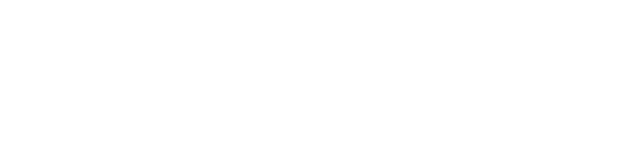
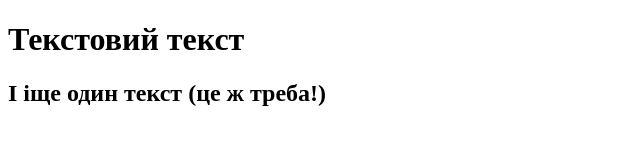
Before and after one commit to Maksym-Plutenko/test-repository, a plain HTML site: page index.html in a window 1280 px wide. Shown: the whole page, without its empty margins (0-640 px from the left). Drawn offline with Linux system fonts and the light colour scheme.

Commit message:
Update index.html

```diff
--- a/index.html
+++ b/index.html
@@ -7,6 +7,7 @@
     <title>Document</title>
 </head>
 <body>
-
+    <h1>Текстовий текст</h1>
+    <h2>І іще один текст (це ж треба!)</h2>
 </body>
 </html>
```
